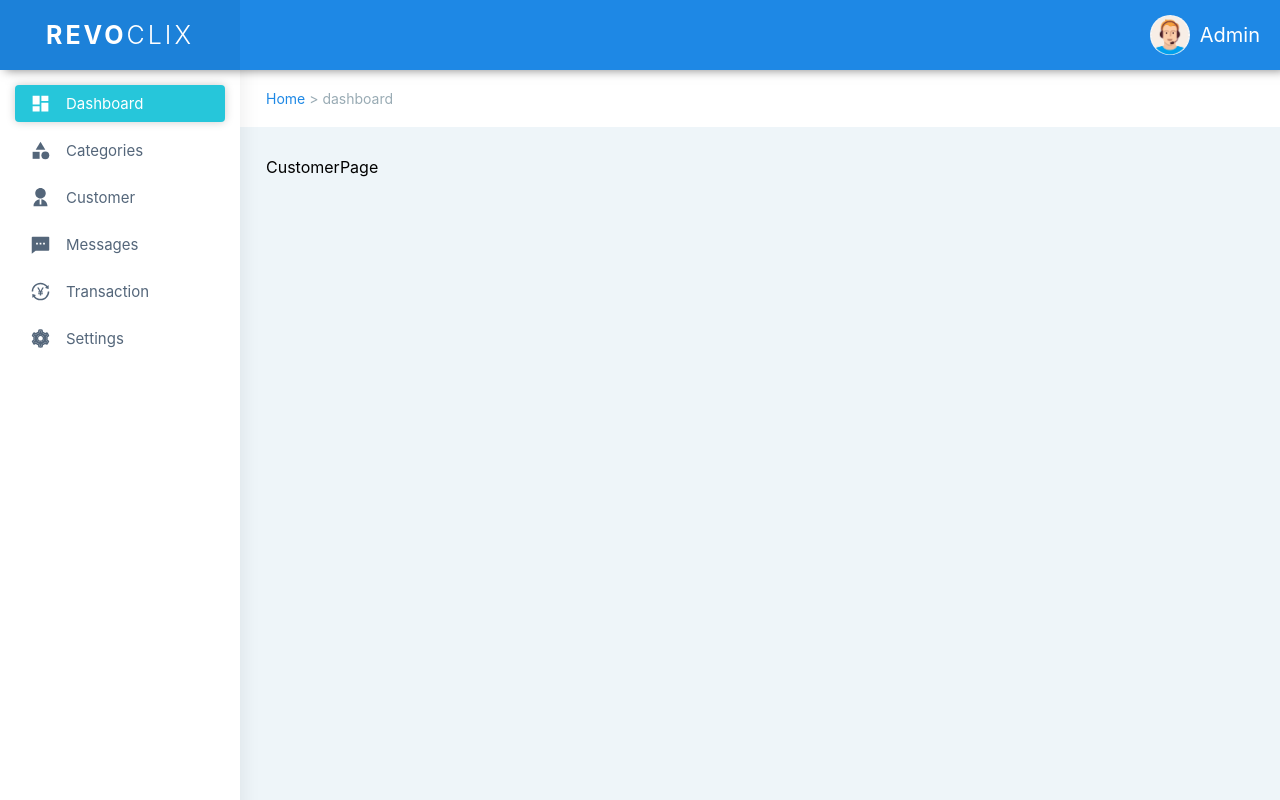
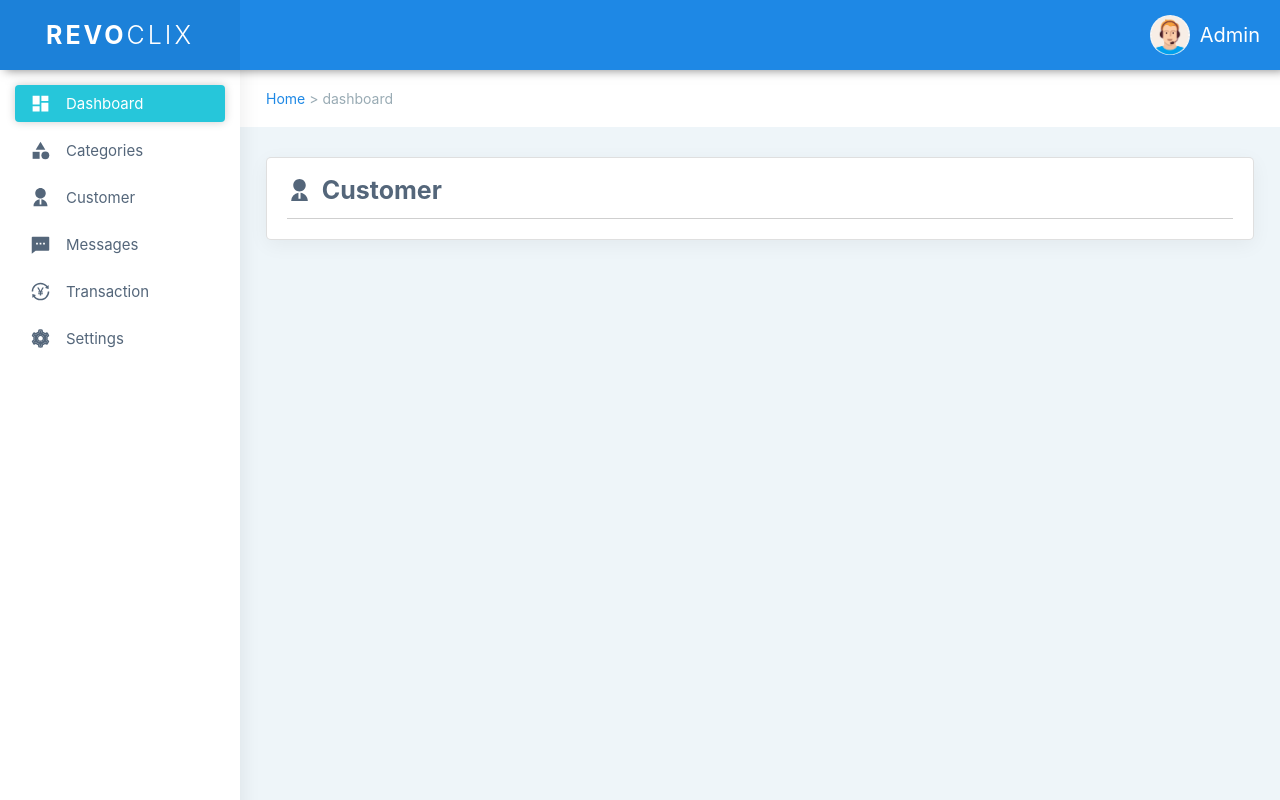
Before and after one commit to websmartdream428/revoclix-dashboard, a React (Create React App) app: page /customer in a window 1280 px wide. Built offline with nearby package versions, Linux system fonts and the light colour scheme.

Commit message:
feat: add the structure to each page

```diff
--- a/src/components/PageTitle/PageTitle.styles.ts
+++ b/src/components/PageTitle/PageTitle.styles.ts
@@ -1,10 +1,16 @@
 import styled from "styled-components";
 
 export const PageTitleWrapper = styled.div`
+  display: flex;
+  align-items: center;
   border-bottom: 1px solid #00000030;
-  padding-bottom: 10px;
-  font-size: 20px;
+  padding-bottom: 15px;
+  font-size: 25px;
   font-weight: 700;
   color: #54667a;
   text-transform: capitalize;
+  line-height: 25px;
+  svg {
+    margin-right: 10px;
+  }
 `;
--- a/src/components/index.tsx
+++ b/src/components/index.tsx
@@ -8,3 +8,4 @@ export { default as Container } from "./Container/Container";
 export { default as MenuToggleButton } from "./MenuToggleButton/MenuToggleButton";
 export { default as PageContainer } from "./PageContainer/PageContainer";
 export { default as PageCard } from "./PageCard/PageCard";
+export { default as PageTitle } from "./PageTitle/PageTitle";
--- a/src/pages/categories/Categories.styles.ts
+++ b/src/pages/categories/Categories.styles.ts
@@ -1,3 +1 @@
 import styled from "styled-components";
-
-export const CategoriesPageWrapper = styled.div``;
--- a/src/pages/categories/Categories.tsx
+++ b/src/pages/categories/Categories.tsx
@@ -1,14 +1,15 @@
-import { PageCard } from "components";
-import PageTitle from "components/PageTitle/PageTitle";
 import React from "react";
-import { CategoriesPageWrapper } from "./Categories.styles";
+import { MdCategory } from "react-icons/md";
+
+import { PageCard, PageTitle } from "components";
 
 const CategoriesPage: React.FC = () => {
   return (
     <PageCard>
-      <CategoriesPageWrapper>
-        <PageTitle>Categories</PageTitle>
-      </CategoriesPageWrapper>
+      <PageTitle>
+        <MdCategory />
+        Categories
+      </PageTitle>
     </PageCard>
   );
 };
--- a/src/pages/customer/Customer.tsx
+++ b/src/pages/customer/Customer.tsx
@@ -1,7 +1,17 @@
 import React from "react";
+import { RiUser2Fill } from "react-icons/ri";
+
+import { PageCard, PageTitle } from "components";
 
 const CustomerPage: React.FC = () => {
-  return <div>CustomerPage</div>;
+  return (
+    <PageCard>
+      <PageTitle>
+        <RiUser2Fill />
+        Customer
+      </PageTitle>
+    </PageCard>
+  );
 };
 
 export default CustomerPage;
--- a/src/pages/messages/Messages.tsx
+++ b/src/pages/messages/Messages.tsx
@@ -1,7 +1,17 @@
 import React from "react";
+import { RiMessage2Fill } from "react-icons/ri";
+
+import { PageCard, PageTitle } from "components";
 
 const MessagesPage: React.FC = () => {
-  return <div>MessagesPage</div>;
+  return (
+    <PageCard>
+      <PageTitle>
+        <RiMessage2Fill />
+        Messages
+      </PageTitle>
+    </PageCard>
+  );
 };
 
 export default MessagesPage;
--- a/src/pages/settings/Settings.tsx
+++ b/src/pages/settings/Settings.tsx
@@ -1,7 +1,16 @@
+import { PageCard, PageTitle } from "components";
 import React from "react";
+import { AiTwotoneSetting } from "react-icons/ai";
 
 const SettingsPage: React.FC = () => {
-  return <div>SettingsPage</div>;
+  return (
+    <PageCard>
+      <PageTitle>
+        <AiTwotoneSetting />
+        Settings
+      </PageTitle>
+    </PageCard>
+  );
 };
 
 export default SettingsPage;
--- a/src/pages/transation/Transation.tsx
+++ b/src/pages/transation/Transation.tsx
@@ -1,7 +1,17 @@
 import React from "react";
+import { AiOutlineTransaction } from "react-icons/ai";
+
+import { PageCard, PageTitle } from "components";
 
 const TransactionPage: React.FC = () => {
-  return <div>TransactionPage</div>;
+  return (
+    <PageCard>
+      <PageTitle>
+        <AiOutlineTransaction />
+        Transaction
+      </PageTitle>
+    </PageCard>
+  );
 };
 
 export default TransactionPage;
```
